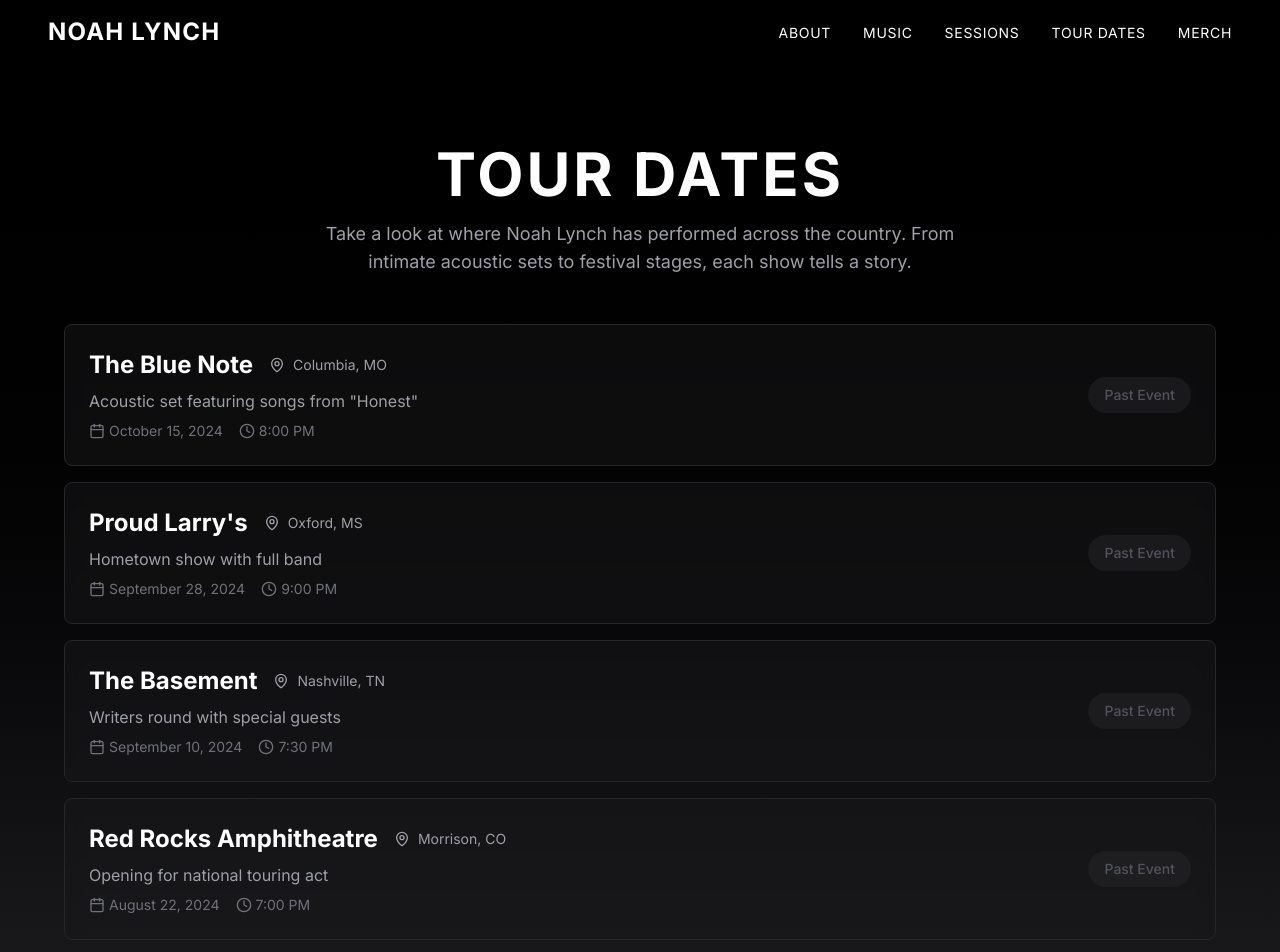
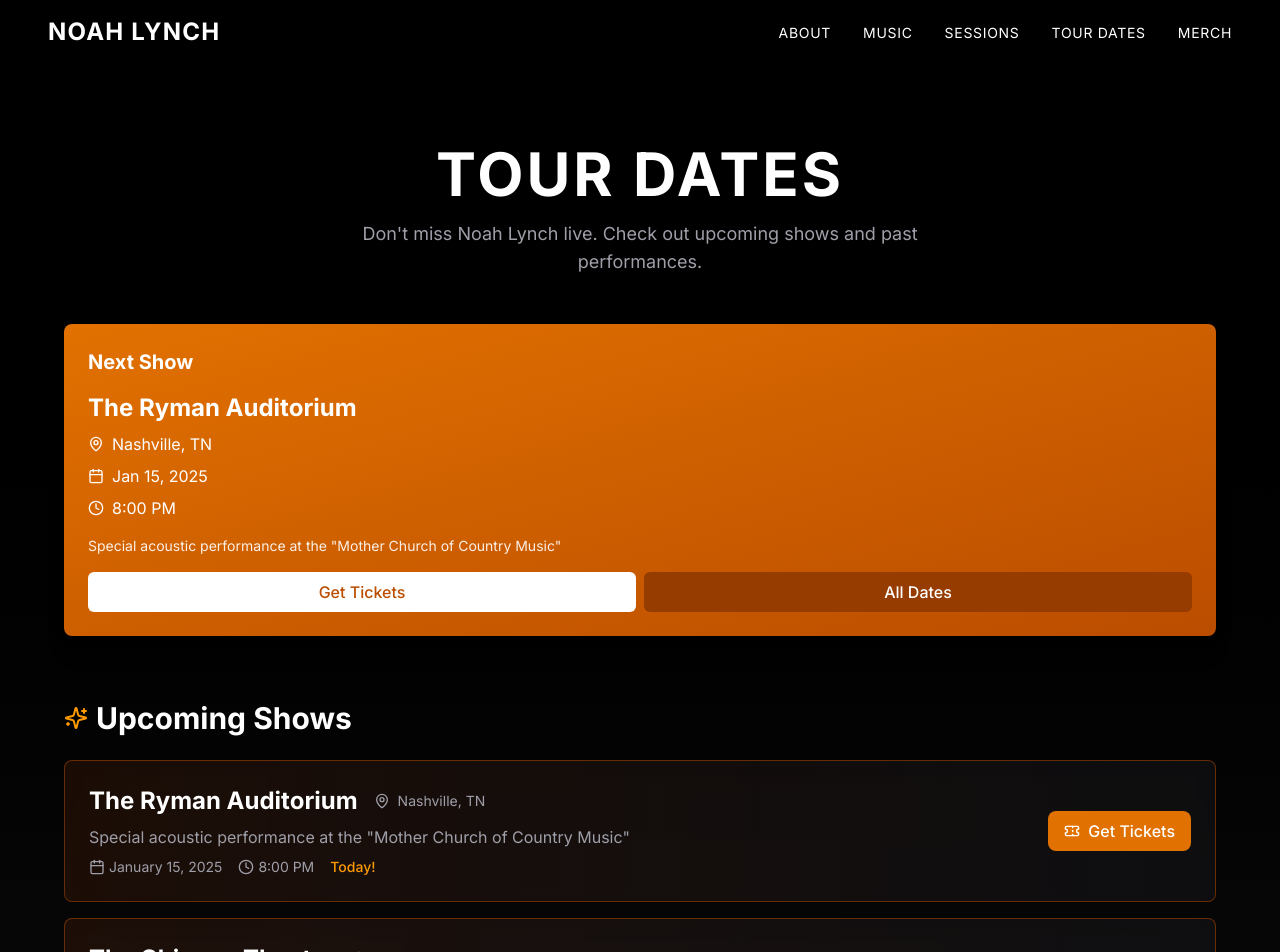
Before and after one commit to TylerAustinW/NoahLynch, a Next.js app: page /tour-dates in a window 1280 px wide. Shown: the top 952 px of the page. Built offline with nearby package versions, Linux system fonts and the light colour scheme.

Commit message:
Update tour dates component to show upcoming shows prominently

```diff
--- a/components/sections/tour-dates.tsx
+++ b/components/sections/tour-dates.tsx
@@ -1,94 +1,9 @@
 'use client';
 
 import { motion } from 'framer-motion';
-import { Calendar, MapPin, Clock } from 'lucide-react';
-
-interface TourDate {
-  id: number;
-  date: string;
-  venue: string;
-  city: string;
-  state: string;
-  time?: string;
-  ticketLink?: string;
-  soldOut?: boolean;
-  description?: string;
-}
-
-const previousTourDates: TourDate[] = [
-  {
-    id: 1,
-    date: '2024-10-15',
-    venue: 'The Blue Note',
-    city: 'Columbia',
-    state: 'MO',
-    time: '8:00 PM',
-    description: 'Acoustic set featuring songs from "Honest"'
-  },
-  {
-    id: 2,
-    date: '2024-09-28',
-    venue: 'Proud Larry\'s',
-    city: 'Oxford',
-    state: 'MS',
-    time: '9:00 PM',
-    description: 'Hometown show with full band'
-  },
-  {
-    id: 3,
-    date: '2024-09-10',
-    venue: 'The Basement',
-    city: 'Nashville',
-    state: 'TN',
-    time: '7:30 PM',
-    description: 'Writers round with special guests'
-  },
-  {
-    id: 4,
-    date: '2024-08-22',
-    venue: 'Red Rocks Amphitheatre',
-    city: 'Morrison',
-    state: 'CO',
-    time: '7:00 PM',
-    description: 'Opening for national touring act'
-  },
-  {
-    id: 5,
-    date: '2024-07-04',
-    venue: 'Mississippi Delta Blues Festival',
-    city: 'Greenville',
-    state: 'MS',
-    time: '6:00 PM',
-    description: 'Festival performance on main stage'
-  },
-  {
-    id: 6,
-    date: '2024-06-18',
-    venue: 'The Fillmore',
-    city: 'San Francisco',
-    state: 'CA',
-    time: '8:00 PM',
-    description: 'West Coast tour finale'
-  },
-  {
-    id: 7,
-    date: '2024-05-30',
-    venue: 'House of Blues',
-    city: 'New Orleans',
-    state: 'LA',
-    time: '9:00 PM',
-    description: 'Late night blues session'
-  },
-  {
-    id: 8,
-    date: '2024-05-12',
-    venue: 'The Tabernacle',
-    city: 'Atlanta',
-    state: 'GA',
-    time: '8:00 PM',
-    description: 'Southern tour kickoff'
-  }
-];
+import { Calendar, MapPin, Clock, Ticket, Sparkles } from 'lucide-react';
+import { tourDatesData } from '@/lib/tour-dates-data';
+import UpcomingShowNotification from '@/components/ui/upcoming-show-notification';
 
 export default function TourDates() {
   const formatDate = (dateString: string) => {
@@ -99,6 +14,19 @@ export default function TourDates() {
       year: 'numeric'
     });
   };
+
+  const getDaysUntilShow = (dateString: string) => {
+    const showDate = new Date(dateString);
+    const today = new Date();
+    const diffTime = showDate.getTime() - today.getTime();
+    const diffDays = Math.ceil(diffTime / (1000 * 60 * 60 * 24));
+    return diffDays;
+  };
+
+  // Separate upcoming and past shows
+  const upcomingShows = tourDatesData.filter(show => show.upcoming === true);
+  const pastShows = tourDatesData.filter(show => show.upcoming !== true);
+  const nextShow = upcomingShows[0]; // Get the first upcoming show
 
   return (
     <section className="min-h-screen bg-gradient-to-b from-black via-zinc-900 to-black py-16 px-6 md:px-12">
@@ -113,23 +41,133 @@ export default function TourDates() {
             TOUR DATES
           </h1>
           <p className="text-lg text-zinc-400 max-w-2xl mx-auto">
-            Take a look at where Noah Lynch has performed across the country.
-            From intimate acoustic sets to festival stages, each show tells a story.
+            {upcomingShows.length > 0
+              ? "Don't miss Noah Lynch live. Check out upcoming shows and past performances."
+              : "Take a look at where Noah Lynch has performed across the country."}
           </p>
         </motion.div>
 
+        {/* Hero section for next upcoming show */}
+        {nextShow && (
+          <motion.div
+            initial={{ opacity: 0, scale: 0.95 }}
+            animate={{ opacity: 1, scale: 1 }}
+            transition={{ delay: 0.2, duration: 0.6 }}
+            className="mb-16"
+          >
+            <UpcomingShowNotification show={nextShow} variant="card" />
+          </motion.div>
+        )}
+
+        {/* Upcoming Shows Section */}
+        {upcomingShows.length > 0 && (
           <motion.div
             initial={{ opacity: 0 }}
             animate={{ opacity: 1 }}
-          transition={{ delay: 0.2, duration: 0.6 }}
-          className="space-y-4"
+            transition={{ delay: 0.3, duration: 0.6 }}
+            className="mb-16"
           >
-          {previousTourDates.map((tour, index) => (
+            <h2 className="text-2xl md:text-3xl font-bold text-white mb-6 flex items-center gap-2">
+              <Sparkles className="w-6 h-6 text-amber-500" />
+              Upcoming Shows
+            </h2>
+            <div className="space-y-4">
+              {upcomingShows.map((tour, index) => (
                 <motion.div
                   key={tour.id}
                   initial={{ opacity: 0, x: -20 }}
                   animate={{ opacity: 1, x: 0 }}
                   transition={{ delay: 0.1 * index, duration: 0.4 }}
+                  className="group relative overflow-hidden rounded-lg bg-gradient-to-r from-amber-900/20 to-zinc-900/50 backdrop-blur-sm border border-amber-700/50 hover:border-amber-600 transition-all duration-300"
+                >
+                  <div className="p-6">
+                    <div className="flex flex-col md:flex-row md:items-center md:justify-between gap-4">
+                      <div className="flex-1">
+                        <div className="flex flex-col md:flex-row md:items-center gap-4 mb-2">
+                          <h3 className="text-xl md:text-2xl font-bold text-white group-hover:text-amber-500 transition-colors">
+                            {tour.venue}
+                          </h3>
+                          <div className="flex items-center gap-2 text-zinc-400">
+                            <MapPin className="w-4 h-4" />
+                            <span className="text-sm">
+                              {tour.city}, {tour.state}
+                            </span>
+                          </div>
+                        </div>
+
+                        {tour.description && (
+                          <p className="text-zinc-400 text-sm md:text-base mb-2">
+                            {tour.description}
+                          </p>
+                        )}
+
+                        <div className="flex flex-wrap items-center gap-4 text-sm text-zinc-400">
+                          <div className="flex items-center gap-1">
+                            <Calendar className="w-4 h-4" />
+                            <span>{formatDate(tour.date)}</span>
+                          </div>
+                          {tour.time && (
+                            <div className="flex items-center gap-1">
+                              <Clock className="w-4 h-4" />
+                              <span>{tour.time}</span>
+                            </div>
+                          )}
+                          <span className="text-amber-500 font-medium">
+                            {getDaysUntilShow(tour.date) > 0
+                              ? `In ${getDaysUntilShow(tour.date)} days`
+                              : 'Today!'}
+                          </span>
+                        </div>
+                      </div>
+
+                      <div className="flex items-center gap-2">
+                        {tour.soldOut ? (
+                          <span className="text-red-500 text-sm font-medium bg-red-900/20 px-4 py-2 rounded-full">
+                            Sold Out
+                          </span>
+                        ) : tour.ticketLink ? (
+                          <a
+                            href={tour.ticketLink}
+                            target="_blank"
+                            rel="noopener noreferrer"
+                            className="flex items-center gap-2 bg-amber-600 hover:bg-amber-700 text-white font-medium px-4 py-2 rounded-lg transition-colors duration-300"
+                          >
+                            <Ticket className="w-4 h-4" />
+                            Get Tickets
+                          </a>
+                        ) : (
+                          <span className="text-amber-500 text-sm font-medium bg-amber-900/20 px-4 py-2 rounded-full">
+                            Tickets Soon
+                          </span>
+                        )}
+                      </div>
+                    </div>
+                  </div>
+
+                  {/* Decorative gradient on hover */}
+                  <div className="absolute inset-0 bg-gradient-to-r from-amber-500/0 to-amber-500/0 group-hover:from-amber-500/10 group-hover:to-transparent transition-all duration-500 pointer-events-none" />
+                </motion.div>
+              ))}
+            </div>
+          </motion.div>
+        )}
+
+        {/* Past Shows Section */}
+        <motion.div
+          initial={{ opacity: 0 }}
+          animate={{ opacity: 1 }}
+          transition={{ delay: upcomingShows.length > 0 ? 0.5 : 0.2, duration: 0.6 }}
+        >
+          <h2 className="text-2xl md:text-3xl font-bold text-white mb-6">
+            {upcomingShows.length > 0 ? 'Past Shows' : 'Previous Tour Dates'}
+          </h2>
+          <div className="space-y-4">
+            {pastShows.map((tour, index) => (
+              <motion.div
+                key={tour.id}
+                initial={{ opacity: 0, x: -20 }}
+                animate={{ opacity: 1, x: 0 }}
+                transition={{ delay: 0.05 * index, duration: 0.4 }}
                 className="group relative overflow-hidden rounded-lg bg-zinc-900/50 backdrop-blur-sm border border-zinc-800 hover:border-zinc-700 transition-all duration-300"
               >
                 <div className="p-6">
@@ -179,6 +217,7 @@ export default function TourDates() {
                 <div className="absolute inset-0 bg-gradient-to-r from-amber-500/0 to-amber-500/0 group-hover:from-amber-500/5 group-hover:to-transparent transition-all duration-500 pointer-events-none" />
               </motion.div>
             ))}
+          </div>
         </motion.div>
 
         {/* Call to action */}
```
Lines whose indentation alone changed are shown as unchanged.
